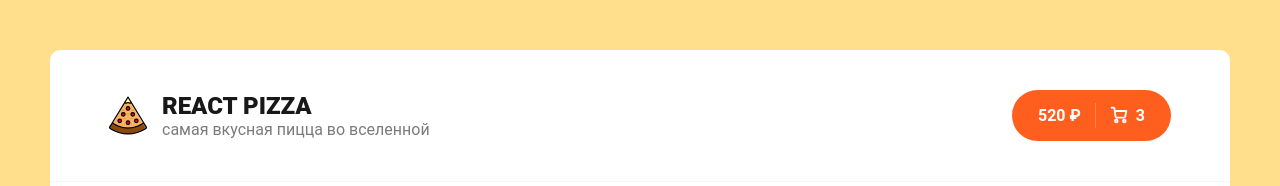
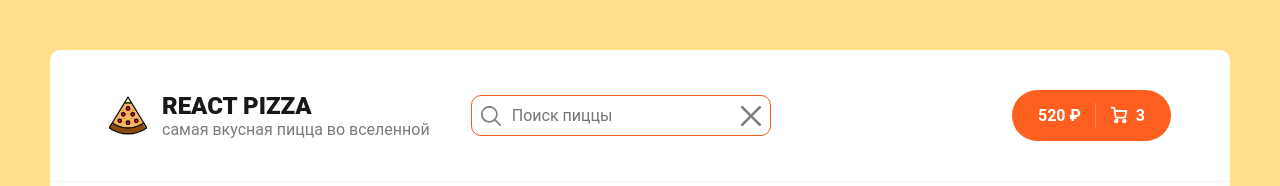
Before and after one commit to mikhailpopkov/React-pizza, a React (Create React App) app: page / in a window 1280 px wide. Shown: the top 186 px of the page. Built offline with nearby package versions, Linux system fonts and the light colour scheme; no server answers.

Commit message:
Начал делать поиск

```diff
--- a/src/components/Headeer.jsx
+++ b/src/components/Headeer.jsx
@@ -1,5 +1,6 @@
 import React from "react";
 import { Link } from "react-router-dom";
+import Search from "./Search";
 
 function Header() {
   return (
@@ -14,6 +15,7 @@ function Header() {
             </div>
           </div>
         </Link>
+        <Search/>
         <div className="header__cart">
           <Link to="/cart" className="button button--cart">
             <span>520 ₽</span>
--- /dev/null
+++ b/src/components/Search/Search.module.scss
@@ -0,0 +1,38 @@
+.wrapper {
+    position: relative;
+    left: -100px;
+
+    .input {
+        padding: 10px 25px 10px 40px;
+        outline: none;
+        border: 1px solid #EB5A1E;
+        border-radius: 10px;
+        font-size: 16px;
+        width: 300px;
+    }
+
+    .searchIcon {
+        opacity: .5;
+        position: absolute;
+        top: 50%;
+        transform: translateY(-50%);
+        left: 10px;
+        transition: all .3s ease-in-out;
+        cursor: pointer;
+        &:hover {
+            opacity: 1;
+        }
+    }
+    .closeIcon {
+        position: absolute;
+        opacity: .5;
+        top: 50%;
+        right: 10px;
+        transform: translateY(-50%);
+        transition: all .3s ease-in-out;
+        cursor: pointer;
+        &:hover {
+            opacity: 1;
+        }
+    }
+}
--- /dev/null
+++ b/src/components/Search/index.jsx
@@ -0,0 +1,19 @@
+import React from "react";
+import styles from "./Search.module.scss"
+
+function Search () {
+
+    return (
+        <div className={styles.wrapper}>
+            <svg className={styles.searchIcon} xmlns="http://www.w3.org/2000/svg" id="Outline" viewBox="0 0 24 24" width="20" height="20"><path d="M23.707,22.293l-5.969-5.969a10.016,10.016,0,1,0-1.414,1.414l5.969,5.969a1,1,0,0,0,1.414-1.414ZM10,18a8,8,0,1,1,8-8A8.009,8.009,0,0,1,10,18Z"/></svg>
+            <input className={styles.input} type="text" placeholder="Поиск пиццы" />
+            <svg className={styles.closeIcon} version="1.1" id="Capa_1" x="0px" y="0px" viewBox="0 0 512.021 512.021" width="20" height="20">
+                <g>
+                    <path d="M301.258,256.01L502.645,54.645c12.501-12.501,12.501-32.769,0-45.269c-12.501-12.501-32.769-12.501-45.269,0l0,0   L256.01,210.762L54.645,9.376c-12.501-12.501-32.769-12.501-45.269,0s-12.501,32.769,0,45.269L210.762,256.01L9.376,457.376   c-12.501,12.501-12.501,32.769,0,45.269s32.769,12.501,45.269,0L256.01,301.258l201.365,201.387   c12.501,12.501,32.769,12.501,45.269,0c12.501-12.501,12.501-32.769,0-45.269L301.258,256.01z"/>
+                </g>
+            </svg>
+        </div>
+    )
+}
+
+export default Search;
```
